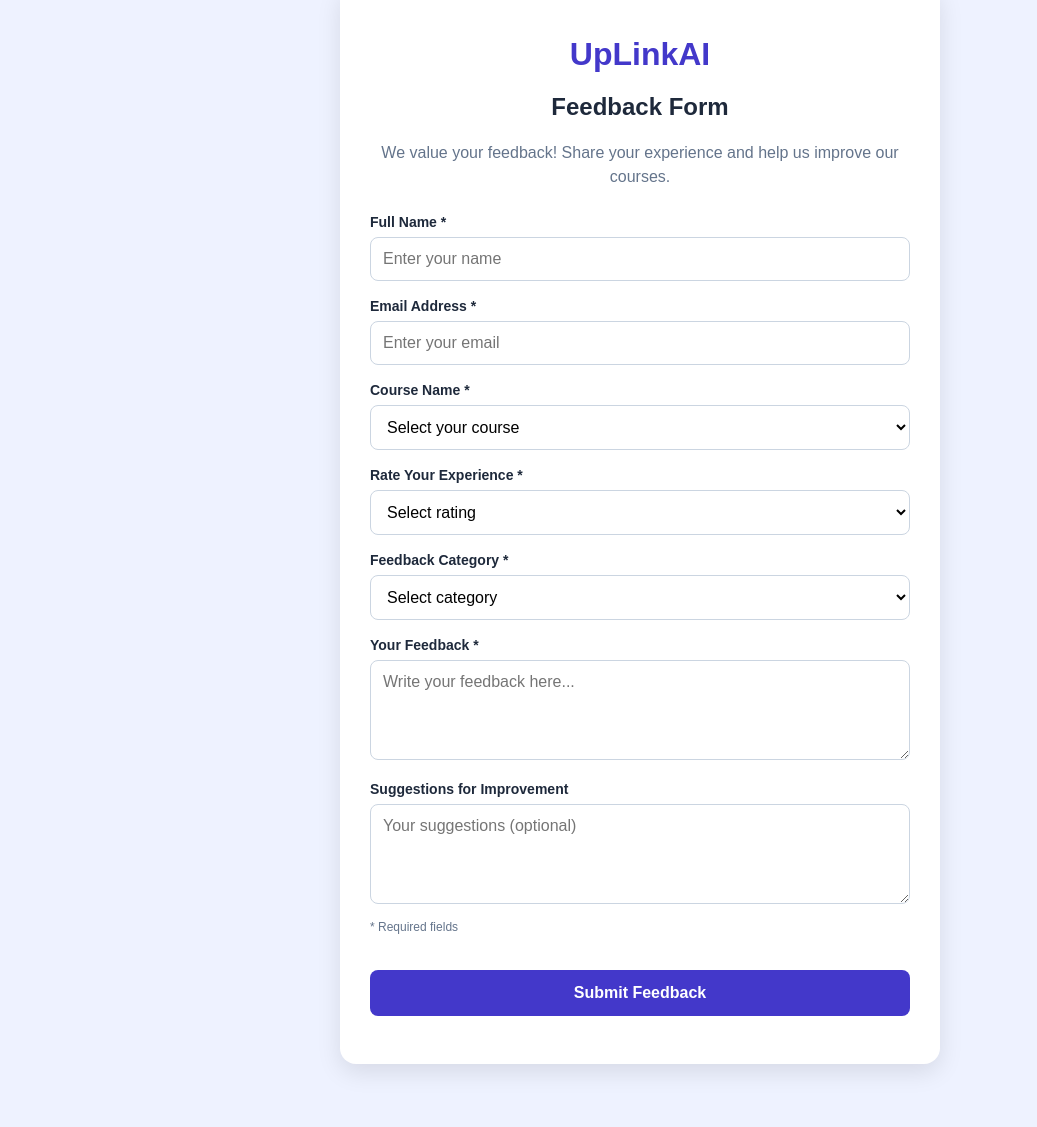
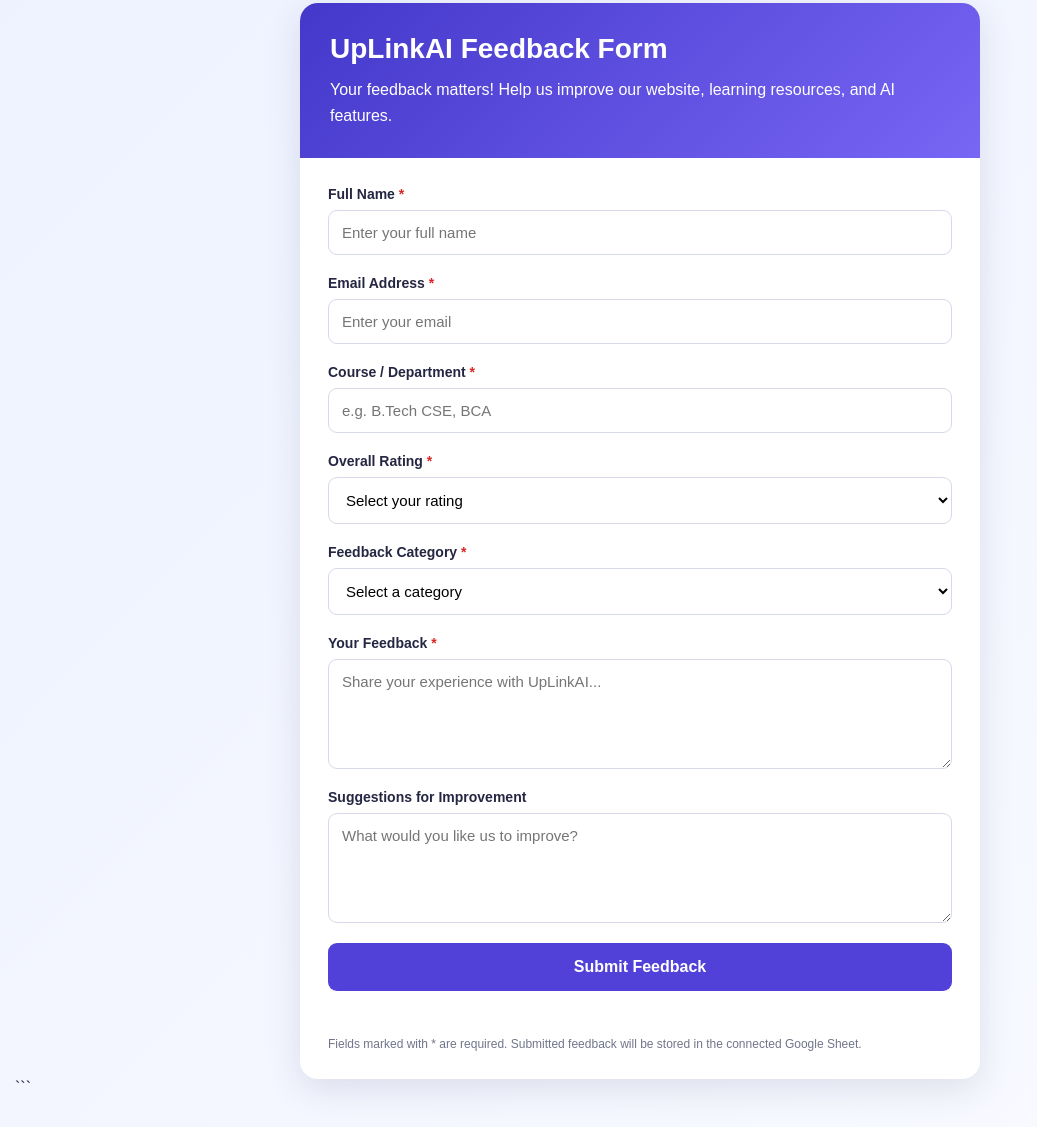
Before and after one commit to mehakcwd26/Pollutant-Runoff, a plain HTML site: page feedback.html in a window 1280 px wide. Shown: the part 45-1172 px from the top of the page, without its empty margins (0-1037 px from the left). Before the commit the page ends 1139 px from the top, so only its background shows below. Drawn offline with Linux system fonts and the light colour scheme.

Commit message:
Update feedback.html

````diff
--- a/feedback.html
+++ b/feedback.html
@@ -1,4 +1,4 @@
-
+```html
 <!DOCTYPE html>
 <html lang="en">
 <head>
@@ -15,104 +15,144 @@
       margin: 0;
       padding: 30px 15px;
       font-family: Arial, sans-serif;
-      background: #eef2ff;
-      color: #1e293b;
+      background: linear-gradient(135deg, #eef2ff, #f8faff);
+      color: #252642;
     }
 
     .container {
-      max-width: 600px;
+      max-width: 680px;
       margin: auto;
-      padding: 30px;
-      background: white;
-      border-radius: 16px;
-      box-shadow: 0 8px 25px rgba(0, 0, 0, 0.1);
+      background: #fff;
+      border-radius: 18px;
+      overflow: hidden;
+      box-shadow: 0 10px 35px rgba(40, 40, 90, 0.12);
     }
 
     .header {
-      text-align: center;
-      margin-bottom: 25px;
+      padding: 30px;
+      color: white;
+      background: linear-gradient(135deg, #4338ca, #7866f5);
     }
 
     .header h1 {
-      color: #4338ca;
-      margin-bottom: 8px;
+      margin: 0 0 12px;
+      font-size: 28px;
     }
 
     .header p {
-      color: #64748b;
-      line-height: 1.5;
+      margin: 0;
+      line-height: 1.6;
+    }
+
+    form {
+      padding: 28px;
+    }
+
+    .form-group {
+      margin-bottom: 20px;
     }
 
     label {
       display: block;
-      margin: 17px 0 7px;
+      margin-bottom: 8px;
       font-weight: bold;
       font-size: 14px;
     }
 
-    input, select, textarea {
-      width: 100%;
-      padding: 12px;
-      border: 1px solid #cbd5e1;
-      border-radius: 8px;
-      font: inherit;
-      background: #fff;
+    .required {
+      color: #dc2626;
     }
 
-    input:focus, select:focus, textarea:focus {
-      outline: 2px solid #a5b4fc;
-      border-color: #4338ca;
+    input,
+    select,
+    textarea {
+      width: 100%;
+      padding: 13px;
+      border: 1px solid #d6d9e8;
+      border-radius: 9px;
+      background: white;
+      font-family: inherit;
+      font-size: 15px;
+    }
+
+    input:focus,
+    select:focus,
+    textarea:focus {
+      outline: none;
+      border-color: #5141d8;
+      box-shadow: 0 0 0 3px rgba(81, 65, 216, 0.12);
     }
 
     textarea {
-      min-height: 100px;
+      min-height: 110px;
       resize: vertical;
     }
 
-    button {
+    .submit-btn {
       width: 100%;
-      padding: 14px;
-      margin-top: 24px;
+      padding: 15px;
       border: none;
-      border-radius: 8px;
-      background: #4338ca;
+      border-radius: 9px;
+      background: #5141d8;
       color: white;
       font-size: 16px;
       font-weight: bold;
       cursor: pointer;
     }
 
-    button:hover {
-      background: #3730a3;
+    .submit-btn:hover {
+      background: #3f31b5;
     }
 
-    button:disabled {
-      opacity: 0.65;
-      cursor: wait;
+    .submit-btn:disabled {
+      opacity: 0.6;
+      cursor: not-allowed;
     }
 
     #status {
-      margin-top: 18px;
-      text-align: center;
+      margin-top: 16px;
+      padding: 12px;
+      border-radius: 8px;
       line-height: 1.5;
+      overflow-wrap: anywhere;
     }
 
-    .success {
-      color: #15803d;
+    #status:empty {
+      display: none;
     }
 
-    .error {
-      color: #b91c1c;
+    #status.success {
+      background: #dcfce7;
+      color: #166534;
     }
 
-    .note {
-      color: #64748b;
+    #status.error {
+      background: #fee2e2;
+      color: #991b1b;
+    }
+
+    .footer {
+      padding: 0 28px 25px;
+      color: #71758a;
       font-size: 12px;
+      line-height: 1.6;
     }
 
     @media (max-width: 480px) {
-      .container {
-        padding: 20px;
+      body {
+        padding: 15px 10px;
+      }
+
+      .header {
+        padding: 24px 20px;
+      }
+
+      form {
+        padding: 22px 20px;
+      }
+
+      .footer {
+        padding: 0 20px 22px;
       }
     }
   </style>
@@ -120,120 +160,170 @@
 
 <body>
   <main class="container">
-    <div class="header">
-      <h1>UpLinkAI</h1>
-      <h2>Feedback Form</h2>
+
+    <header class="header">
+      <h1>UpLinkAI Feedback Form</h1>
       <p>
-        We value your feedback! Share your experience
-        and help us improve our courses.
+        Your feedback matters! Help us improve our website,
+        learning resources, and AI features.
       </p>
-    </div>
+    </header>
 
     <form id="feedbackForm">
-      <label for="name">Full Name *</label>
-      <input type="text" id="name" name="name"
-             maxlength="100" placeholder="Enter your name" required>
 
-      <label for="email">Email Address *</label>
-      <input type="email" id="email" name="email"
-             maxlength="254" placeholder="Enter your email" required>
+      <div class="form-group">
+        <label for="name">Full Name <span class="required">*</span></label>
+        <input
+          type="text"
+          id="name"
+          name="name"
+          maxlength="100"
+          placeholder="Enter your full name"
+          autocomplete="name"
+          required
+        >
+      </div>
 
-      <label for="course">Course Name *</label>
-      <select id="course" name="course" required>
-        <option value="">Select your course</option>
-        <option>Google Skills India</option>
-        <option>Artificial Intelligence</option>
-        <option>Python Programming</option>
-        <option>Web Development</option>
-        <option>Data Science</option>
-        <option>Other</option>
-      </select>
+      <div class="form-group">
+        <label for="email">Email Address <span class="required">*</span></label>
+        <input
+          type="email"
+          id="email"
+          name="email"
+          maxlength="254"
+          placeholder="Enter your email"
+          autocomplete="email"
+          required
+        >
+      </div>
 
-      <label for="rating">Rate Your Experience *</label>
-      <select id="rating" name="rating" required>
-        <option value="">Select rating</option>
-        <option>5 - Excellent</option>
-        <option>4 - Very Good</option>
-        <option>3 - Good</option>
-        <option>2 - Fair</option>
-        <option>1 - Poor</option>
-      </select>
+      <div class="form-group">
+        <label for="course">Course / Department <span class="required">*</span></label>
+        <input
+          type="text"
+          id="course"
+          name="course"
+          maxlength="150"
+          placeholder="e.g. B.Tech CSE, BCA"
+          required
+        >
+      </div>
 
-      <label for="category">Feedback Category *</label>
-      <select id="category" name="category" required>
-        <option value="">Select category</option>
-        <option>Course Content</option>
-        <option>Teaching Quality</option>
-        <option>Website Experience</option>
-        <option>Technical Issues</option>
-        <option>Overall Experience</option>
-      </select>
+      <div class="form-group">
+        <label for="rating">Overall Rating <span class="required">*</span></label>
+        <select id="rating" name="rating" required>
+          <option value="">Select your rating</option>
+          <option value="5">5 - Excellent</option>
+          <option value="4">4 - Very Good</option>
+          <option value="3">3 - Good</option>
+          <option value="2">2 - Fair</option>
+          <option value="1">1 - Needs Improvement</option>
+        </select>
+      </div>
 
-      <label for="feedback">Your Feedback *</label>
-      <textarea id="feedback" name="feedback"
-                maxlength="5000"
-                placeholder="Write your feedback here..."
-                required></textarea>
+      <div class="form-group">
+        <label for="category">Feedback Category <span class="required">*</span></label>
+        <select id="category" name="category" required>
+          <option value="">Select a category</option>
+          <option value="Website">Website</option>
+          <option value="Courses and Learning">Courses and Learning</option>
+          <option value="AI Features">AI Features</option>
+          <option value="User Experience">User Experience</option>
+          <option value="Technical Issue">Technical Issue</option>
+          <option value="Other">Other</option>
+        </select>
+      </div>
 
-      <label for="suggestions">Suggestions for Improvement</label>
-      <textarea id="suggestions" name="suggestions"
-                maxlength="3000"
-                placeholder="Your suggestions (optional)"></textarea>
+      <div class="form-group">
+        <label for="feedback">Your Feedback <span class="required">*</span></label>
+        <textarea
+          id="feedback"
+          name="feedback"
+          maxlength="5000"
+          placeholder="Share your experience with UpLinkAI..."
+          required
+        ></textarea>
+      </div>
 
-      <p class="note">* Required fields</p>
+      <div class="form-group">
+        <label for="suggestions">Suggestions for Improvement</label>
+        <textarea
+          id="suggestions"
+          name="suggestions"
+          maxlength="5000"
+          placeholder="What would you like us to improve?"
+        ></textarea>
+      </div>
 
-      <button type="submit" id="submitBtn">
+      <button class="submit-btn" id="submitBtn" type="submit">
         Submit Feedback
       </button>
 
-      <p id="status" role="status" aria-live="polite"></p>
+      <div id="status" role="status" aria-live="polite"></div>
     </form>
+
+    <div class="footer">
+      Fields marked with * are required. Submitted feedback will be
+      stored in the connected Google Sheet.
+    </div>
+
   </main>
 
   <script>
-
-<script>
-  // Paste your deployed Google Apps Script URL here
-  const SCRIPT_URL = "https://script.google.com/macros/s/AKfycbxaXUa5V_wFrFVlJdiEt58T8wnINzqO-FvEGB59CVWJqM50lyBzeELekNGn8IW1C4P_0A/exec""https://script.google.com/macros/s/AKfycbwAqs0KWvf7Q2KqzZfg_WiwU5D2DqB9BbV35mi2_9B0_Jq_F_Z1j7BOqRUXjpI8OA5TyQ/exec";
-
-  const form = document.getElementById("feedbackForm");
-  const statusBox = document.getElementById("status");
-  const button = document.getElementById("submitBtn");
-
-
+ " https://script.google.com/macros/s/AKfycbxHB1gsISpUmatZ79l30HXHoLuD1uzJoKqWV4OcOcHyy4S_4tVq5q5Cz_MsXK8ZQqI27A/exec";
     const form = document.getElementById("feedbackForm");
+    const submitBtn = document.getElementById("submitBtn");
     const statusBox = document.getElementById("status");
-    const button = document.getElementById("submitBtn");
 
     form.addEventListener("submit", function(event) {
       event.preventDefault();
 
       if (!form.reportValidity()) return;
 
-      const feedbackData = {
-        name: document.getElementById("name").value.trim(),
-        email: document.getElementById("email").value.trim(),
-        course: document.getElementById("course").value,
-        rating: document.getElementById("rating").value,
-        category: document.getElementById("category").value,
-        feedback: document.getElementById("feedback").value.trim(),
-        suggestions: document.getElementById("suggestions").value.trim()
+      const data = {
+        name: form.elements.namedItem("name").value.trim(),
+        email: form.elements.namedItem("email").value.trim(),
+        course: form.elements.namedItem("course").value.trim(),
+        rating: form.elements.namedItem("rating").value,
+        category: form.elements.namedItem("category").value,
+        feedback: form.elements.namedItem("feedback").value.trim(),
+        suggestions: form.elements.namedItem("suggestions").value.trim()
       };
 
-      // Front-end demonstration only.
-      // No database connection is configured in this file.
-      button.disabled = true;
-      button.textContent = "Submitting...";
+      submitBtn.disabled = true;
+      submitBtn.textContent = "Submitting...";
+      statusBox.className = "";
+      statusBox.textContent = "Saving your feedback...";
 
-      statusBox.textContent =
-        "Demo only: feedback has not been saved to Google Sheets.";
-      statusBox.className = "error";
+      // This works when the HTML is served by Google Apps Script.
+      google.script.run
+        .withSuccessHandler(function(result) {
+          if (result && result.success) {
+            form.reset();
+            statusBox.textContent = result.message;
+            statusBox.className = "success";
+          } else {
+            statusBox.textContent =
+              "Submission could not be confirmed. Please try again.";
+            statusBox.className = "error";
+          }
 
-      console.log("Feedback entered:", feedbackData);
+          submitBtn.disabled = false;
+          submitBtn.textContent = "Submit Feedback";
+        })
+        .withFailureHandler(function(error) {
+          statusBox.textContent =
+            error && error.message
+              ? error.message
+              : "Something went wrong. Please try again.";
+          statusBox.className = "error";
 
-      button.disabled = false;
-      button.textContent = "Submit Feedback";
+          submitBtn.disabled = false;
+          submitBtn.textContent = "Submit Feedback";
+        })
+        .submitFeedback(data);
     });
   </script>
 </body>
 </html>
+```
````
